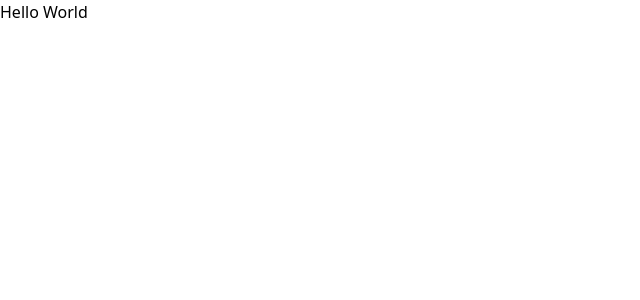
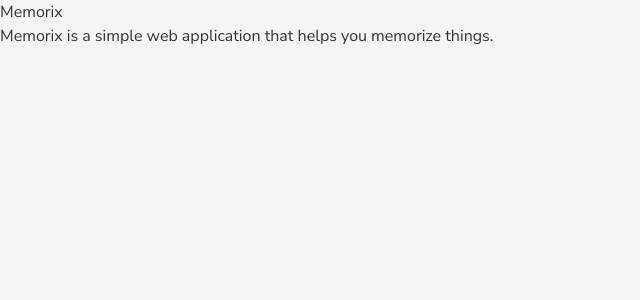
Before and after one commit to andrehsvictor/Memorix-Web, a Next.js app: page / in a window 1280 px wide. Shown: the top 300 px of the page, without its empty margins (0-640 px from the left). Built offline with nearby package versions, Linux system fonts and the light colour scheme.

Commit message:
feat: Update layout and page components with new fonts and content

```diff
--- a/src/app/layout.tsx
+++ b/src/app/layout.tsx
@@ -1,14 +1,21 @@
 import type { Metadata } from "next";
-import { Poppins } from "next/font/google";
+import { Nunito, Nunito_Sans } from "next/font/google";
 import "./globals.css";
 
-export const poppins = Poppins({
-  variable: "--font-poppins",
-  weight: "500",
-});
+export const nunito = Nunito();
+
+export const nunitoSans = Nunito_Sans();
 
 export const metadata: Metadata = {
   title: "Memorix",
+  keywords: [
+    "memorize",
+    "memorization",
+    "flashcards",
+    "study",
+    "learning",
+    "education",
+  ],
 };
 
 export default function RootLayout({
@@ -18,7 +25,11 @@ export default function RootLayout({
 }>) {
   return (
     <html lang="en">
-      <body className={`${poppins.variable} antialiased`}>{children}</body>
+      <body
+        className={`${nunito.className} ${nunitoSans.className} antialiased bg-background text-text`}
+      >
+        {children}
+      </body>
     </html>
   );
 }
--- a/src/app/page.tsx
+++ b/src/app/page.tsx
@@ -1,3 +1,8 @@
 export default function Home() {
-  return <h1>Hello World</h1>;
+  return (
+    <>
+      <h1>Memorix</h1>
+      <p>Memorix is a simple web application that helps you memorize things.</p>
+    </>
+  );
 }
```
